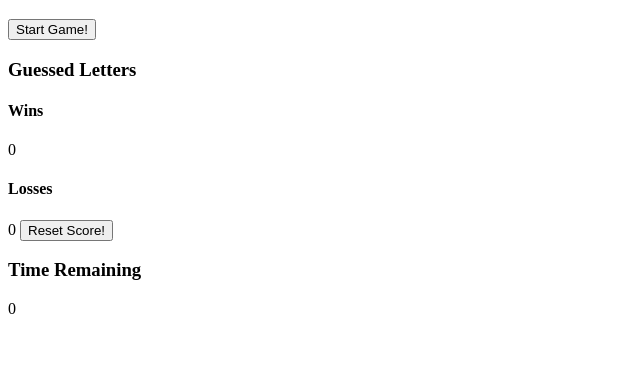
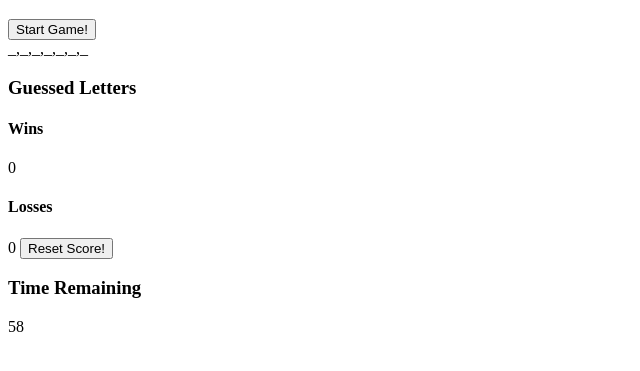
Before and after one commit to BavKudhail/word-guess-game, a plain HTML site: page index.html in a window 1280 px wide. Both pictures are taken after a click on the button "Start Game!". Shown: the part 61-432 px from the top of the page, without its empty margins (0-640 px from the left). Drawn offline with Linux system fonts and the light colour scheme.

Commit message:
Created countdown function

```diff
--- a/index.html
+++ b/index.html
@@ -26,7 +26,7 @@
         <button id="reset-score">Reset Score!</button>
         <div>
             <h3>Time Remaining</h3>
-            <span id="time-count">0</span>
+            <span id="time-count"></span>
         </div>
     </div>
 </body>
--- a/script.js
+++ b/script.js
@@ -1,18 +1,15 @@
 // words
 
 var words = ["italy", "france", "germany", "spain", "india", "pakistan", "dubai"];
-
-
 
 var maxGuesses = 10;
 var guessedLetters = [ ];
 var wordArray = [ ];
 var guessesRemaining = 0;
-var timeCount = 0;
 var winCount = 0;
 var lossCount = 0;
 var isFinished = false;
-var chosenWord;
+var randomWord = document.getElementById("random-word");
 var startGame = document.getElementById("start-btn");
 
 startGame.addEventListener("click", playGame)
@@ -32,24 +29,41 @@ function playGame() {
 
     for(var i = 0; i < chosenWord.length; i++) {
         wordArray[i] = "_";
-        console.log(wordArray);
-
+        randomWord.textContent = wordArray;
     }
 
-    updateScreen();
+    // execute countdown function
+    setCountdown();
 }
 
 
-// Updates HTML elements using javascript
-function updateScreen() {
 
-    document.getElementById("win-count").innerText = winCount;
-    document.getElementById("loss-count").innerText = lossCount;
-    document.getElementById("time-count").innerText = timeCount;
-    document.getElementById("random-word").innerText = wordArray.join(" ");
-    document.getElementById("letters-guessed").innerText = guessedLetters;
+// function begins countdown timer from 60
+function setCountdown(){
+    var secondsLeft = 60;
+    var timeCount = document.getElementById("time-count")
 
+    var timeInterval = setInterval(() => {
+
+
+        if (secondsLeft > 0){
+            secondsLeft --;
+            timeCount.textContent = secondsLeft;
+        }
+        if (secondsLeft === 0){
+            timeCount.style.color = "red";
+        }
+
+    }, 1000);
 }
+
+
+
+
+
+
+
+
 
 // Checks whether key pressed responds to letter within word
 function checkKey(letter) {
@@ -68,3 +82,26 @@ function checkKey(letter) {
     }
 
 };
+
+
+
+// Check winner
+function youWin() {
+    // if there are no more "_" in the answer array than the player wins
+    if (wordArray.indexOf("_") === -1) {
+        winCount = winCount + 1;
+        isFinished = true;
+    }
+}
+
+
+
+function youLose() {
+    // If there is no more time remaining the player loses
+    if (secondsLeft === 0) {
+        lossCount++;
+        isFinished = true;
+        console.log("you lose")
+        console.log(lossCount)
+    }
+}
```
